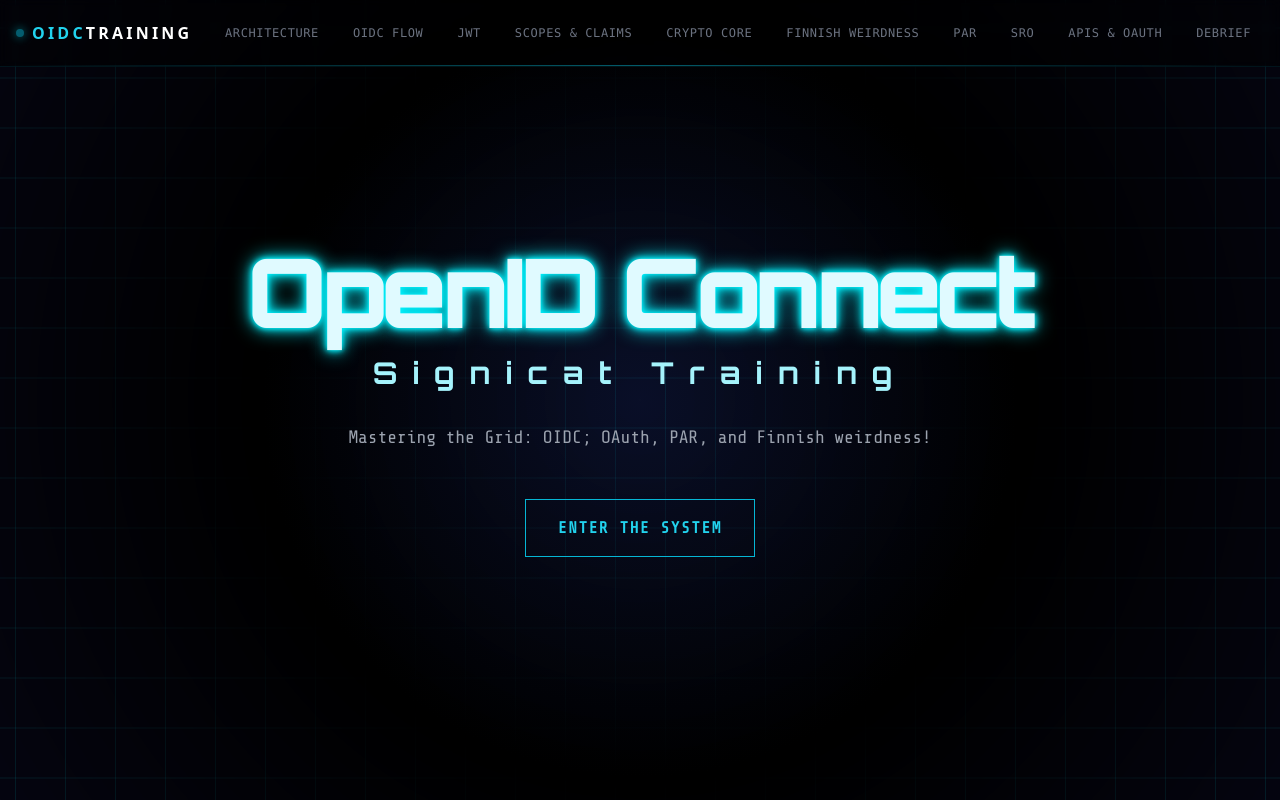
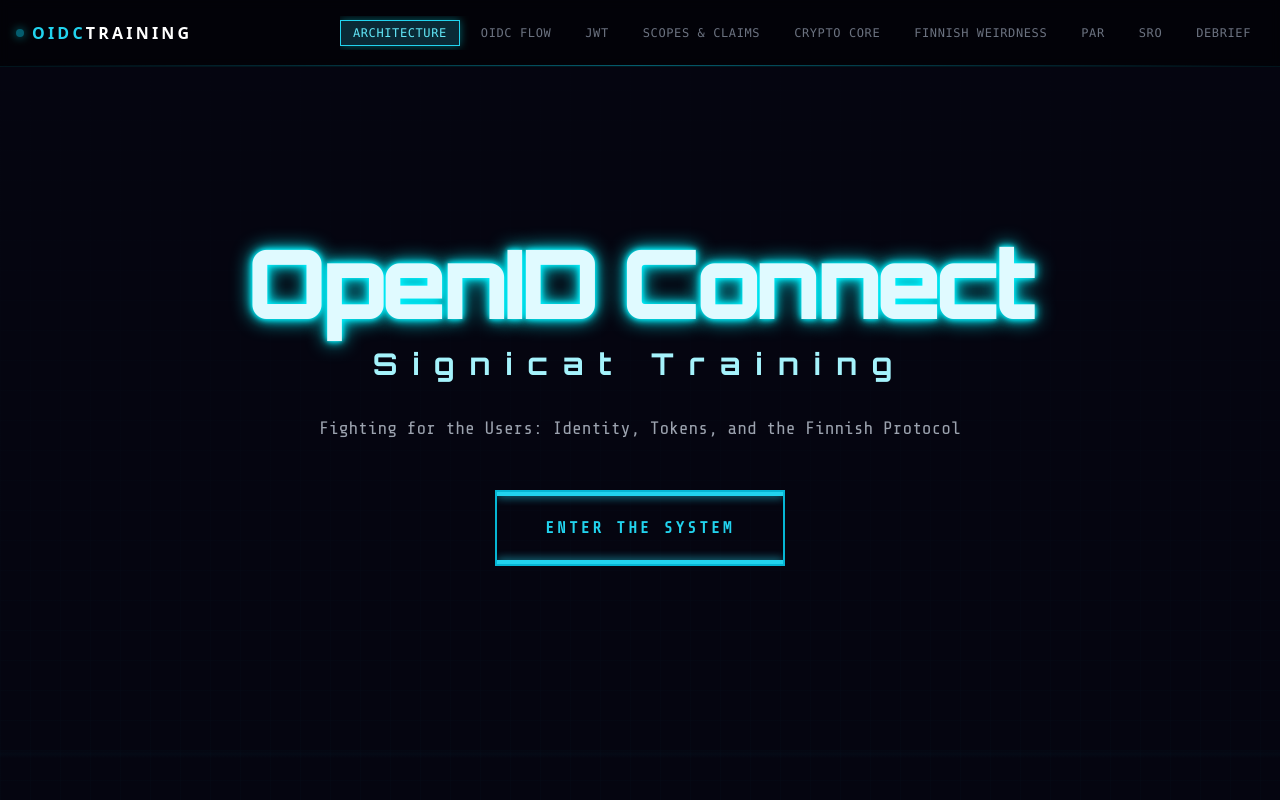
Before and after one commit to dagdagdag83/dag-oidc-train, a React (Vite) app: page / in a window 1280 px wide. Shown: the top 800 px of the page. Built offline with nearby package versions, Linux system fonts and the light colour scheme.

Commit message:
feat: Implement initial TRON-themed UI with global styles, background, navbar, and interactive entry animation for the OIDC training application.

```diff
--- a/src/App.tsx
+++ b/src/App.tsx
@@ -20,12 +20,12 @@
 import FinnishWeirdness from './components/FinnishWeirdness';
 import ParSection from './components/ParSection';
 import SroSection from './components/SroSection';
-import OAuthApis from './components/OAuthApis';
 import MissionDebrief from './components/MissionDebrief';
 import Navbar from './components/Navbar';
 import JwtSection from './components/JwtSection';
 import ScopesAndClaims from './components/ScopesAndClaims';
 import InlineCode from './components/Code';
+import TronBackground from './components/TronBackground';
 
 
 
@@ -62,7 +62,6 @@
         <>
             <Navbar />
             <div className="min-h-screen grid-bg relative bg-[#050510]">
-
                 <div className="scanline"></div>
 
 
@@ -83,17 +82,23 @@
                             Signicat Training
                         </h2>
                         <p className="max-w-2xl mx-auto text-gray-400 mb-12 text-lg">
-                            Mastering the Grid: OIDC; OAuth, PAR, and Finnish weirdness!
+                            Fighting for the Users: Identity, Tokens, and the Finnish Protocol
                         </p>
                         <button
                             onClick={handleEnter}
-                            className="group relative px-8 py-4 bg-transparent border border-cyan-500 text-cyan-400 font-bold uppercase tracking-widest hover:bg-cyan-500/10 transition-all hover:scale-105"
+                            className="group relative px-12 py-6 bg-transparent border-2 border-cyan-500 text-cyan-400 font-bold uppercase tracking-[0.2em] hover:bg-cyan-500/10 transition-all hover:scale-105 hover:shadow-[0_0_30px_rgba(6,182,212,0.5)] overflow-hidden"
                         >
-                            Enter The System
-                            <div className="absolute bottom-0 left-0 h-1 bg-cyan-500 w-0 group-hover:w-full transition-all duration-300"></div>
+                            <span className="relative z-10">Enter The System</span>
+                            <div className="absolute inset-0 bg-cyan-500/20 translate-y-full group-hover:translate-y-0 transition-transform duration-300"></div>
+                            <div className="absolute bottom-0 left-0 h-1 bg-cyan-400 w-full shadow-[0_0_10px_#22d3ee]"></div>
+                            <div className="absolute top-0 right-0 h-1 bg-cyan-400 w-full shadow-[0_0_10px_#22d3ee]"></div>
                         </button>
                     </div>
                 </div>
+
+                {/* Content Sections with Background */}
+                <div className="relative">
+                    <TronBackground />
 
                     {/* SECTION 1: THE EID HUB ARCHITECTURE */}
                     <Section title="The eID Hub Architecture" id="hub">
@@ -456,14 +461,14 @@
                     <FinnishWeirdness />
                     <ParSection />
                     <SroSection />
-                <OAuthApis />
                     <MissionDebrief />
 
                     {/* FOOTER */}
                     <footer className="py-10 text-center text-gray-600 border-t border-gray-900 bg-black">
                         <p className="font-mono text-sm">SIGNICAT // OIDC TRAINING // END OF LINE</p>
                     </footer>
-            </div >
+                </div> {/* End of content wrapper */}
+            </div>
         </>
     );
 }
--- a/src/components/Navbar.tsx
+++ b/src/components/Navbar.tsx
@@ -9,7 +9,6 @@
     { id: 'mle', label: 'Finnish Weirdness' },
     { id: 'par', label: 'PAR' },
     { id: 'sro', label: 'SRO' },
-    { id: 'oauth', label: 'APIs & OAuth' },
     { id: 'summary', label: 'Debrief' },
 ];
 
@@ -53,12 +52,19 @@
             <div className="max-w-7xl mx-auto px-4">
                 <div className="flex items-center justify-between">
                     {/* Logo / Title */}
-                    <div className="flex items-center gap-2">
+                    <a
+                        href="#"
+                        onClick={(e) => {
+                            e.preventDefault();
+                            window.scrollTo({ top: 0, behavior: 'smooth' });
+                        }}
+                        className="flex items-center gap-2 cursor-pointer no-underline"
+                    >
                         <div className={`w-2 h-2 bg-cyan-500 rounded-full animate-pulse shadow-[0_0_10px_#00f3ff]`}></div>
                         <div className={`font-bold text-cyan-400 tracking-[0.2em] text-sm md:text-base ${scrolled ? 'text-shadow-neon' : ''}`}>
                             OIDC<span className="text-white">TRAINING</span>
                         </div>
-                    </div>
+                    </a>
 
                     {/* Navigation Links */}
                     <div className="flex gap-2 overflow-x-auto no-scrollbar mask-fade-sides md:mask-none py-1">
--- /dev/null
+++ b/src/components/TronBackground.tsx
@@ -0,0 +1,18 @@
+import React from 'react';
+
+const TronBackground: React.FC = () => {
+    return (
+        <div className="fixed inset-0 z-0 pointer-events-none bg-[#050510] overflow-hidden">
+            {/* Simple 2D Grid Pattern */}
+            <div className="absolute inset-0 bg-grid-small opacity-20"></div>
+
+            {/* Single Scanline */}
+            <div className="absolute inset-0 scanline-sweep"></div>
+
+            {/* Subtle Vignette */}
+            <div className="absolute inset-0 bg-[radial-gradient(circle_at_center,transparent_0%,#050510_100%)]"></div>
+        </div>
+    );
+};
+
+export default TronBackground;
--- a/src/index.css
+++ b/src/index.css
@@ -189,3 +189,25 @@
 }
 
 @keyframes blink { 50% { opacity: 0; } }
+
+/* TRON GRID STYLES (2D Rework) */
+.bg-grid-small {
+  background-size: 30px 30px;
+  background-image:
+    linear-gradient(to right, rgba(6, 182, 212, 0.5) 1px, transparent 1px),
+    linear-gradient(to bottom, rgba(6, 182, 212, 0.5) 1px, transparent 1px);
+}
+
+.scanline-sweep {
+  width: 100%;
+  height: 100%;
+  background: linear-gradient(to bottom, transparent, rgba(6, 182, 212, 0.2) 50%, transparent);
+  background-size: 100% 8px;
+  background-repeat: no-repeat;
+  animation: scan-down 8s linear infinite;
+}
+
+@keyframes scan-down {
+  0% { background-position: 0 -10vh; }
+  100% { background-position: 0 110vh; }
+}
```
Lines whose indentation alone changed are shown as unchanged.
